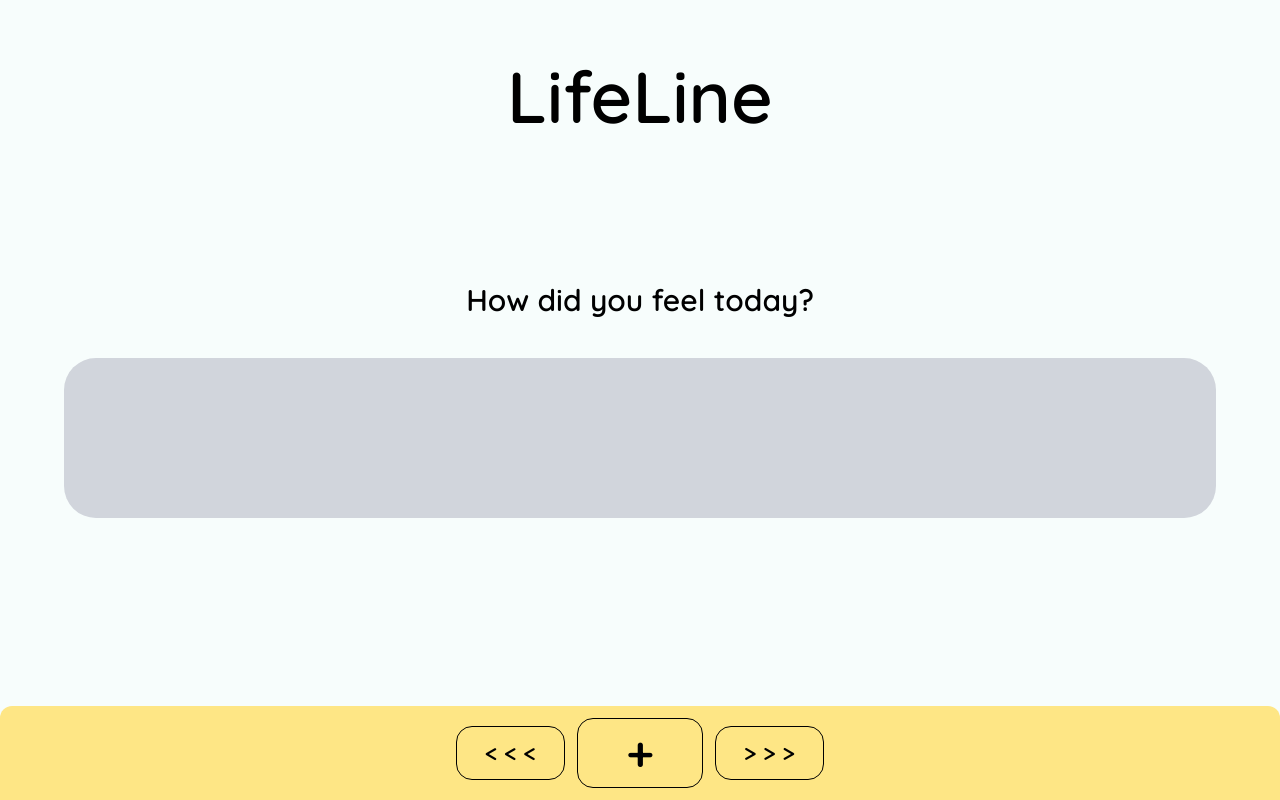
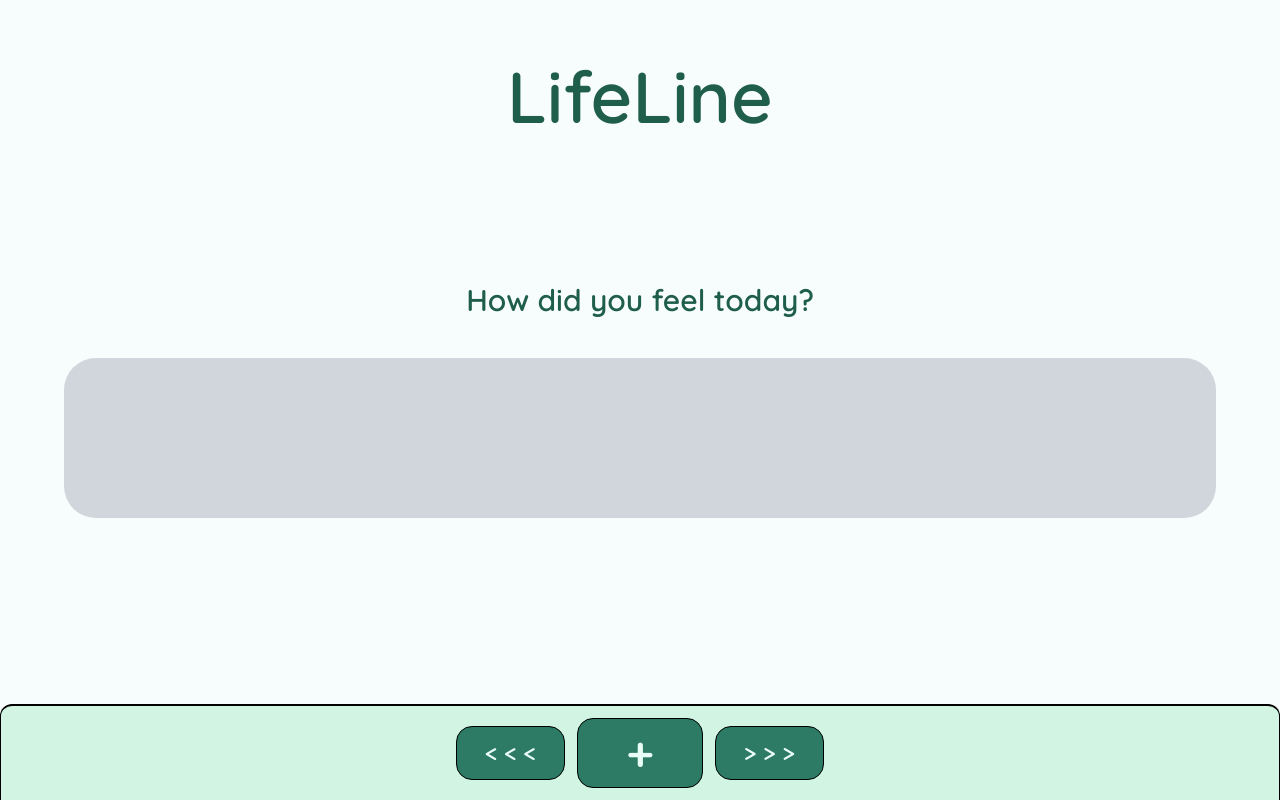
Before and after one commit to acolote1998/life-line-front-end, a React (Vite) app: page / in a window 1280 px wide. Built offline with nearby package versions, Linux system fonts and the light colour scheme.

Commit message:
added general color styling by using global variables in the app

```diff
--- a/src/components/ActionButton.tsx
+++ b/src/components/ActionButton.tsx
@@ -10,11 +10,17 @@ const ActionButton = ({
   textSize,
 }: ActionButtonProps) => {
   return (
-    <div>
-      <button className={buttonStyle}>
-        <h1 className={textSize}>{description}</h1>
-      </button>
-    </div>
+    <button
+      style={{ backgroundColor: "var(--secondary-backgrounds-text" }}
+      className={buttonStyle}
+    >
+      <h1
+        style={{ color: "var(--lighter-secondary-backgrounds)" }}
+        className={textSize}
+      >
+        {description}
+      </h1>
+    </button>
   );
 };
 
--- a/src/components/ButtonsContainer.tsx
+++ b/src/components/ButtonsContainer.tsx
@@ -2,7 +2,10 @@ import ActionButton from "./ActionButton";
 const ButtonsContainer = () => {
   return (
     <>
-      <div className="fixed bottom-0 w-full z-10 bg-amber-200 flex items-center justify-center pt-3 pb-3 gap-3 rounded-t-xl">
+      <div
+        style={{ backgroundColor: "var(--main-divs" }}
+        className="fixed bottom-0 w-full z-10 flex items-center justify-center pt-3 pb-3 gap-3 border-t-2 border-l-1 border-r-1 rounded-t-xl"
+      >
         <ActionButton
           textSize="text-2xl"
           buttonStyle="border-1 rounded-2xl pt-2.5 pb-2.5 pl-7 pr-7"
--- a/src/components/Header.tsx
+++ b/src/components/Header.tsx
@@ -1,7 +1,12 @@
 const Header = () => {
   return (
     <div className="mt-15 fixed top-0 w-full">
-      <h1 className="text-center text-7xl">LifeLine</h1>
+      <h1
+        style={{ color: "var(--main-texts)" }}
+        className="text-center text-7xl"
+      >
+        LifeLine
+      </h1>
     </div>
   );
 };
--- a/src/components/LifeLineContainer.tsx
+++ b/src/components/LifeLineContainer.tsx
@@ -5,7 +5,9 @@ type LifeLineContainerProps = {
 const LifeLineContainer = ({ title }: LifeLineContainerProps) => {
   return (
     <div className="flex flex-col items-center">
-      <h1 className="mb-10 text-3xl">{title && title}</h1>
+      <h1 style={{ color: "var(--main-texts)" }} className="mb-10 text-3xl">
+        {title && title}
+      </h1>
       <LifeLine></LifeLine>
     </div>
   );
```
